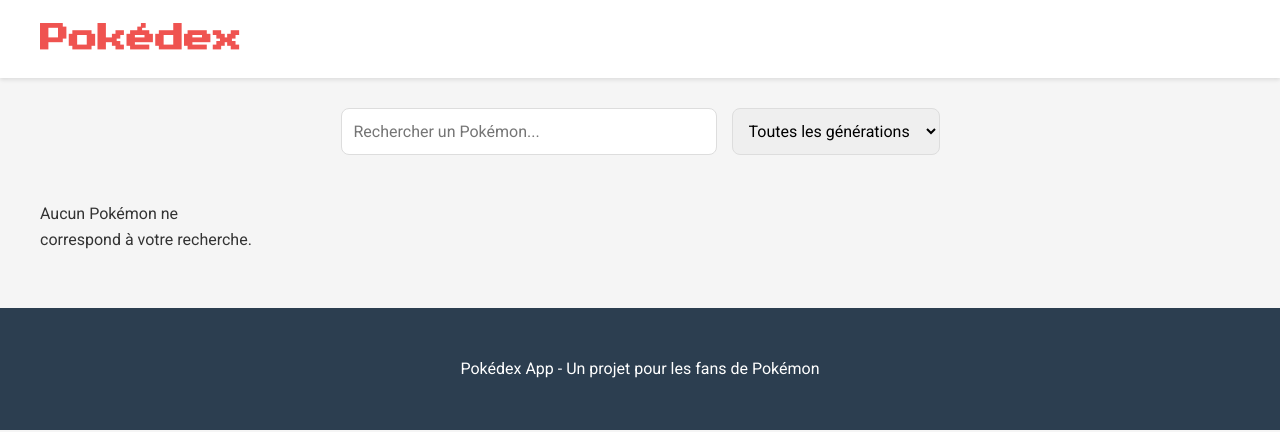
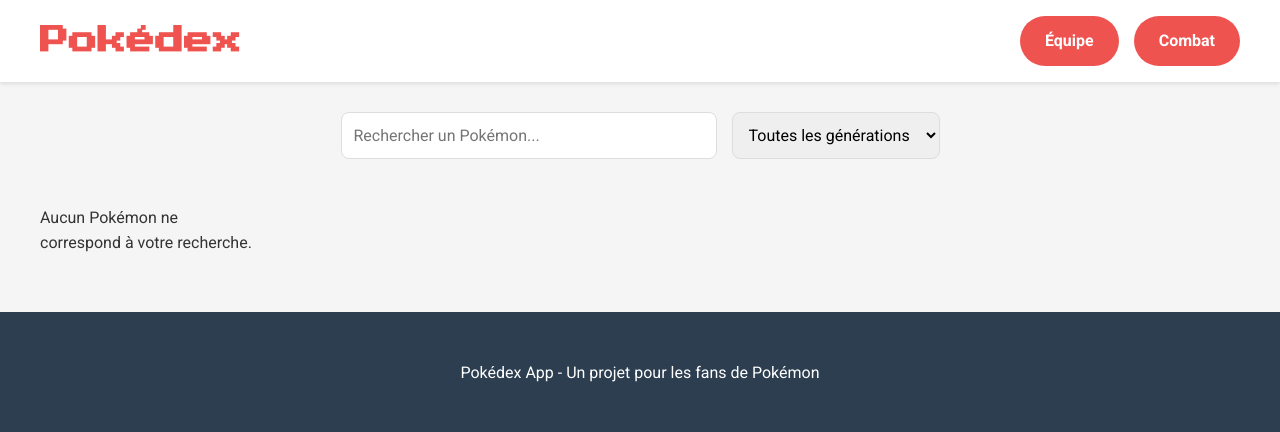
Before and after one commit to LoricWorms/PokeProject, a Django app: page / in a window 1280 px wide. Shown: the top 432 px of the page. Run offline with Django 5.2, Linux system fonts and the light colour scheme; data that the repository does not hold is empty.

Commit message:
ajout boutons sur le menu principal

```diff
--- a/pokeApp/static/css/pokemon.css
+++ b/pokeApp/static/css/pokemon.css
@@ -39,10 +39,10 @@
 /* Header */
 .main-header {
     background-color: var(--white);
-    box-shadow: 0 2px 4px rgba(0,0,0,0.1);
+    box-shadow: 0 2px 4px rgba(0, 0, 0, 0.1);
     padding: 1rem 0;
     margin-bottom: 30px;
-}
+   }
 
 .main-header h1 {
     font-size: 1.8rem;
@@ -51,6 +51,17 @@
 
 .main-header h1 a {
     color: var(--primary-red);
+}
+
+.header-content {
+    display: flex;
+    align-items: center;
+    justify-content: space-between;
+}
+
+.header-actions {
+    display: flex;
+    gap: 15px;
 }
 
 /* Footer */
@@ -203,7 +214,6 @@
 
 .back-link {
     display: inline-block;
-    margin-top: 30px;
     text-decoration: none;
     color: var(--white);
     font-weight: bold;
--- a/pokeApp/templates/pokeApp/base.html
+++ b/pokeApp/templates/pokeApp/base.html
@@ -12,8 +12,14 @@
 <body>
 
     <header class="main-header">
-        <div class="container">
+        <div class="container header-content">
             <h1><a href="{% url 'index' %}">Pokédex</a></h1>
+
+            <div class="header-actions">
+            <a href="{% url 'team' %}" class="back-link">Équipe</a>
+            <a href="{% url 'battle' %}" class="back-link">Combat</a>
+            </div>
+
         </div>
     </header>
 
--- a/pokeApp/templates/pokeApp/battle.html
+++ b/pokeApp/templates/pokeApp/battle.html
@@ -28,6 +28,6 @@
     {% endif %}
 
     <a href="{% url 'team' %}" class="back-link">
-        ⬅ Retour équipe
+         Retour équipe
     </a>
 </div>
--- a/pokeApp/templates/pokeApp/team.html
+++ b/pokeApp/templates/pokeApp/team.html
@@ -25,10 +25,10 @@
     {% endif %}
 
     <a href="{% url 'battle' %}" class="back-link">
-        ⚔ Lancer un combat
+        Lancer un combat
     </a>
 
     <a href="{% url 'index' %}" class="back-link">
-        ⬅ Retour au Pokédex
+        Retour au Pokédex
     </a>
 </div>
```
